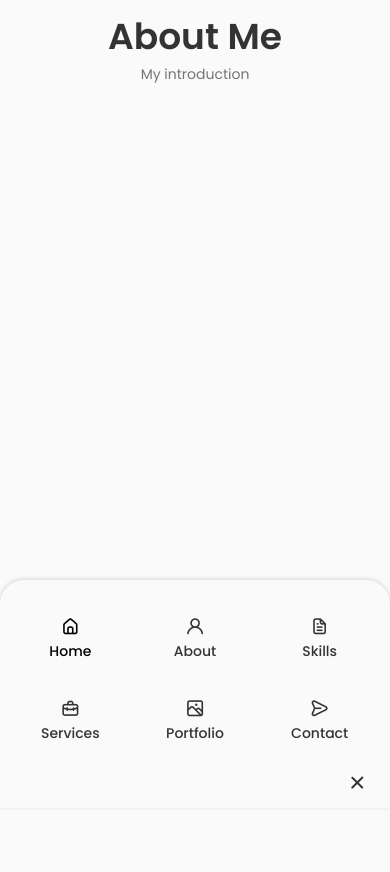
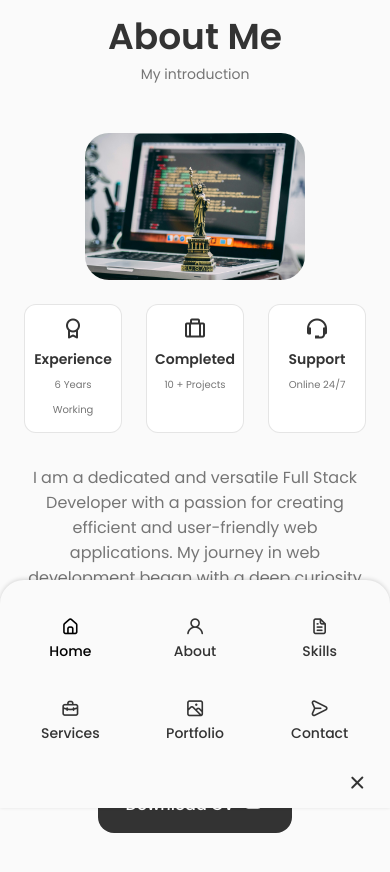
Before and after one commit to Selfmade20/portfolio, a React (Create React App) app: page / in a window 390 px wide. Shown: the part 880-1752 px from the top of the page. Before the commit the page ends 1093 px from the top, so only its background shows below. Built offline with nearby package versions, Linux system fonts and the light colour scheme.

Commit message:
creating the about-me section, styling including responsiveness across various devices

```diff
--- a/src/App.css
+++ b/src/App.css
@@ -182,8 +182,16 @@
 
 
 @media screen and (max-width: 768px){
+  body {
+    margin: 0 0 var(--header-height) 0;
+  }
+
   .section {
     padding: 2rem 0 4rem;
+  }
+
+  .section_subtitle {
+    margin-bottom: var(--mb-3);
   }
 }
 
--- a/src/Components/About/About.css
+++ b/src/Components/About/About.css
@@ -0,0 +1,90 @@
+.about_container {
+    grid-template-columns: repeat(2, 1fr);
+    align-items: center;
+    column-gap: 4rem;
+}
+
+.about_img {
+    width: 350px;
+    border-radius: 1.5rem;
+    justify-self: center;
+}
+
+.about_info {
+    grid-template-columns: repeat(3, 140px);
+    gap: 0.5rem;
+    margin-bottom: var(--mb-2);
+}
+
+.about_box {
+    background-color: var(--container-color);
+    border: 1px solid rgba(0, 0, 0, 0.1);
+    border-radius: 0.75rem;
+    text-align: center;
+    padding: 1rem 1.25rem;
+}
+
+.about_icon {
+    font-size: 1.5rem;
+    color: var(--title-color);
+    margin-bottom: var(--mb-0-5);
+}
+
+.about_title {
+    font-size: var(--small-font-size);
+    font-weight: var(--font-medium);
+}
+
+.about_subtitle {
+    font-size: var(--tiny-font-size);
+}
+
+.about_description {
+    padding: 0 4rem 0 0;
+    margin-bottom: var(--mb-2-5);
+
+}
+
+@media screen and (max-width: 992px){
+  .about_container {
+    grid-template-columns: 1fr;
+    row-gap: 2.5rem;
+  }
+
+  .about_img {
+    width: 220px;
+  }
+
+  .about_box {
+    padding: 0.75rem 0.5rem;
+  }
+
+  .about_data {
+    text-align: center;
+  }
+
+  .about_info {
+    justify-content: center;
+  }
+
+  .about_description {
+    padding: 0 5rem;
+    margin-bottom: 2rem;
+  }
+}
+
+
+  @media screen and (max-width: 576px){
+    .about_info {
+        grid-template-columns: repeat(3, 1fr);
+    }
+    .about_description {
+        padding: 0;
+    }
+  }
+
+  @media screen and (max-width: 350px){
+    .about_info {
+        grid-template-columns: repeat(2, 1fr);
+    }
+  }
--- a/src/Components/About/About.jsx
+++ b/src/Components/About/About.jsx
@@ -1,11 +1,39 @@
 import React from 'react'
 import './About.css'
+import AboutImg from '../Assets/about.jpg'
+import CV from '../Assets/Tebogo-Cv.pdf'
+import Info from './Info'
 
 const About = () => {
   return (
     <section className="about section" id="about">
         <h2 className="section_title">About Me</h2>
         <span className="section_subtitle">My introduction</span>
+
+        <div className="about_container container grid">
+            <img src={AboutImg} alt="" className="about_img" />
+
+            <div className="about_data">
+                <Info />
+
+                <p className="about_description">
+                I am a dedicated and versatile Full Stack Developer with a passion for creating
+                efficient and user-friendly web applications. My journey in web development began
+                with a deep curiosity for how things work, and it has evolved into a career where
+                I continuously strive to learn and adapt to new challenges. I thrive in collaborative
+                environments and enjoy solving complex problems to deliver high-quality solutions.
+                </p>
+
+                <a download="" href={CV} className="button button--flex">Download CV
+                <svg xmlns="http://www.w3.org/2000/svg" class="button_icon" width="24" height="24" viewBox="0 0 24 24" fill="none">
+                <path d="M15.25 22.7502H9.25C3.82 22.7502 1.5 20.4302 1.5 15.0002V9.00024C1.5 3.57024 3.82 1.25024 9.25 1.25024H14.25C14.66 1.25024 15 1.59024 15 2.00024C15 2.41024 14.66 2.75024 14.25 2.75024H9.25C4.64 2.75024 3 4.39024 3 9.00024V15.0002C3 19.6102 4.64 21.2502 9.25 21.2502H15.25C19.86 21.2502 21.5 19.6102 21.5 15.0002V10.0002C21.5 9.59024 21.84 9.25024 22.25 9.25024C22.66 9.25024 23 9.59024 23 10.0002V15.0002C23 20.4302 20.68 22.7502 15.25 22.7502Z" fill="var(--container-color)"/>
+                <path d="M22.25 10.7502H18.25C14.83 10.7502 13.5 9.42023 13.5 6.00023V2.00023C13.5 1.70023 13.68 1.42023 13.96 1.31023C14.24 1.19023 14.56 1.26023 14.78 1.47023L22.78 9.47023C22.99 9.68023 23.06 10.0102 22.94 10.2902C22.82 10.5702 22.55 10.7502 22.25 10.7502ZM15 3.81023V6.00023C15 8.58023 15.67 9.25023 18.25 9.25023H20.44L15 3.81023Z" fill="var(--container-color)"/>
+                <path d="M13.25 13.7502H7.25C6.84 13.7502 6.5 13.4102 6.5 13.0002C6.5 12.5902 6.84 12.2502 7.25 12.2502H13.25C13.66 12.2502 14 12.5902 14 13.0002C14 13.4102 13.66 13.7502 13.25 13.7502Z" fill="var(--container-color)"/>
+                <path d="M11.25 17.7502H7.25C6.84 17.7502 6.5 17.4102 6.5 17.0002C6.5 16.5902 6.84 16.2502 7.25 16.2502H11.25C11.66 16.2502 12 16.5902 12 17.0002C12 17.4102 11.66 17.7502 11.25 17.7502Z" fill="var(--container-color)"/>
+                </svg>
+                </a>
+            </div>
+        </div>
     </section>
   )
 }
--- /dev/null
+++ b/src/Components/About/Info.jsx
@@ -0,0 +1,27 @@
+import React from 'react'
+
+const Info = () => {
+  return (
+    <div className="about_info grid">
+        <div className="about_box">
+            <i class='bx bx-award about_icon'></i>
+            <h3 className="about_title">Experience</h3>
+            <span className="about_subtitle">6 Years Working</span>
+        </div>
+
+        <div className="about_box">
+            <i class='bx bx-briefcase-alt about_icon' ></i>
+            <h3 className="about_title">Completed</h3>
+            <span className="about_subtitle">10 + Projects</span>
+        </div>
+
+        <div className="about_box">
+            <i class='bx bx-support about_icon' ></i>
+            <h3 className="about_title">Support</h3>
+            <span className="about_subtitle">Online 24/7</span>
+        </div>
+    </div>
+  )
+}
+
+export default Info
```
Also changed, not shown: src/Components/Assets/about.jpg, 1 other file (tests, documents, lock files or other folders).
